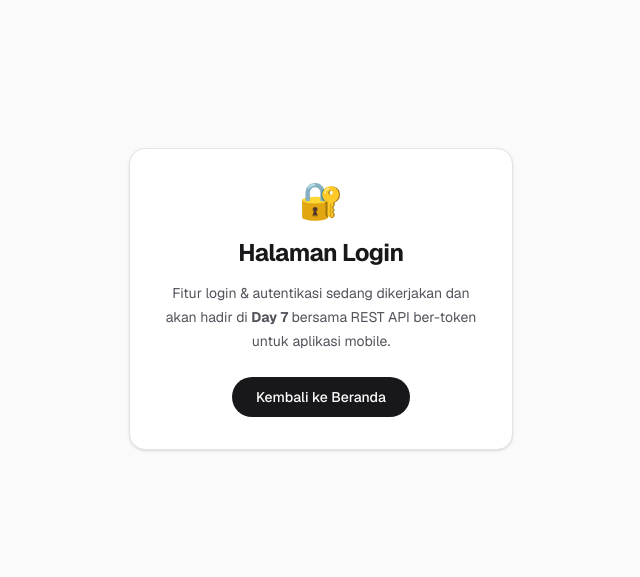
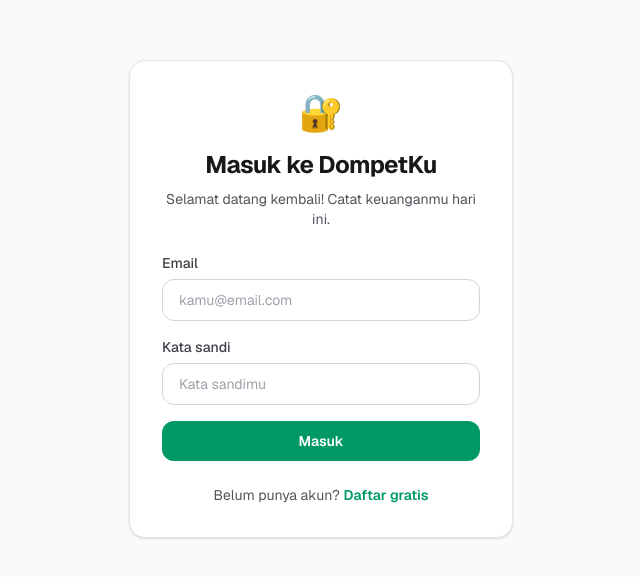
Before and after one commit to bintangyudhis/dompetku-web, a Next.js app: page /login in a window 1280 px wide. Shown: the part 101-678 px from the top of the page, without its empty margins (319-959 px from the left). Built offline with nearby package versions, Linux system fonts and the light colour scheme; no server answers.

Commit message:
Day 2: halaman login + register + proteksi route [skip-vercel]

```diff
--- a/src/app/login/page.tsx
+++ b/src/app/login/page.tsx
@@ -1,27 +1,23 @@
-import Link from "next/link";
+import { getServerSession } from "next-auth";
+import { redirect } from "next/navigation";
+import { authOptions } from "@/lib/auth";
+import AuthForm from "@/components/AuthForm";
 
-export default function LoginPage() {
+export const metadata = {
+  title: "Masuk — DompetKu",
+  description: "Masuk ke akun DompetKu untuk mencatat keuanganmu.",
+};
+
+// Halaman ini membaca sesi (cookies) → boleh blocking, render per-request.
+export const instant = false;
+
+export default async function LoginPage() {
+  const session = await getServerSession(authOptions);
+  if (session) redirect("/transaksi");
+
   return (
-    <main className="flex flex-1 items-center justify-center bg-zinc-50 px-6 font-sans dark:bg-black">
-      <div className="w-full max-w-sm rounded-2xl border border-zinc-200 bg-white p-8 text-center shadow-sm dark:border-zinc-800 dark:bg-zinc-950">
-        <div className="text-4xl" aria-hidden="true">
-          🔐
-        </div>
-        <h1 className="mt-4 text-2xl font-bold tracking-tight text-zinc-900 dark:text-zinc-50">
-          Halaman Login
-        </h1>
-        <p className="mt-3 text-sm leading-6 text-zinc-600 dark:text-zinc-400">
-          Fitur login & autentikasi sedang dikerjakan dan akan hadir di{" "}
-          <strong>Day 7</strong> bersama REST API ber-token untuk aplikasi
-          mobile.
-        </p>
-        <Link
-          href="/"
-          className="mt-6 inline-block rounded-full bg-zinc-900 px-6 py-2.5 text-sm font-medium text-white transition hover:bg-zinc-700 dark:bg-zinc-50 dark:text-zinc-900 dark:hover:bg-zinc-300"
-        >
-          Kembali ke Beranda
-        </Link>
-      </div>
+    <main className="flex flex-1 items-center justify-center bg-zinc-50 px-6 py-12 font-sans dark:bg-black">
+      <AuthForm mode="login" />
     </main>
   );
 }
--- /dev/null
+++ b/src/app/register/page.tsx
@@ -0,0 +1,23 @@
+import { getServerSession } from "next-auth";
+import { redirect } from "next/navigation";
+import { authOptions } from "@/lib/auth";
+import AuthForm from "@/components/AuthForm";
+
+export const metadata = {
+  title: "Daftar — DompetKu",
+  description: "Buat akun DompetKu gratis dan mulai mencatat keuanganmu.",
+};
+
+// Halaman ini membaca sesi (cookies) → boleh blocking, render per-request.
+export const instant = false;
+
+export default async function RegisterPage() {
+  const session = await getServerSession(authOptions);
+  if (session) redirect("/transaksi");
+
+  return (
+    <main className="flex flex-1 items-center justify-center bg-zinc-50 px-6 py-12 font-sans dark:bg-black">
+      <AuthForm mode="register" />
+    </main>
+  );
+}
--- /dev/null
+++ b/src/components/AuthForm.tsx
@@ -0,0 +1,197 @@
+"use client";
+
+import { useState } from "react";
+import { signIn } from "next-auth/react";
+import { useRouter } from "next/navigation";
+import Link from "next/link";
+
+interface AuthFormProps {
+  mode: "login" | "register";
+}
+
+/**
+ * Form login & register — dipakai di /login dan /register.
+ * Register: buat akun via API lalu masuk otomatis.
+ */
+export default function AuthForm({ mode }: AuthFormProps) {
+  const router = useRouter();
+  const [name, setName] = useState("");
+  const [email, setEmail] = useState("");
+  const [password, setPassword] = useState("");
+  const [error, setError] = useState<string | null>(null);
+  const [loading, setLoading] = useState(false);
+
+  const isRegister = mode === "register";
+
+  async function handleSubmit(e: React.FormEvent) {
+    e.preventDefault();
+    setError(null);
+    setLoading(true);
+
+    try {
+      if (isRegister) {
+        const res = await fetch("/api/auth/register", {
+          method: "POST",
+          headers: { "Content-Type": "application/json" },
+          body: JSON.stringify({ name, email, password }),
+        });
+        const data = await res.json();
+        if (!res.ok) {
+          setError(data.error ?? "Pendaftaran gagal. Coba lagi.");
+          setLoading(false);
+          return;
+        }
+      }
+
+      const result = await signIn("credentials", {
+        email,
+        password,
+        redirect: false,
+      });
+
+      if (result?.error) {
+        setError(
+          isRegister
+            ? "Akun berhasil dibuat, tetapi masuk otomatis gagal. Silakan masuk manual."
+            : "Email atau kata sandi salah."
+        );
+        setLoading(false);
+        return;
+      }
+
+      router.push("/transaksi");
+      router.refresh();
+    } catch {
+      setError("Terjadi kesalahan jaringan. Coba lagi.");
+      setLoading(false);
+    }
+  }
+
+  const inputCls =
+    "w-full rounded-xl border border-zinc-300 bg-white px-4 py-2.5 text-sm text-zinc-900 outline-none transition placeholder:text-zinc-400 focus:border-emerald-500 focus:ring-2 focus:ring-emerald-200 dark:border-zinc-700 dark:bg-zinc-900 dark:text-zinc-50 dark:focus:border-emerald-500 dark:focus:ring-emerald-900";
+
+  return (
+    <div className="w-full max-w-sm rounded-2xl border border-zinc-200 bg-white p-8 shadow-sm dark:border-zinc-800 dark:bg-zinc-950">
+      <div className="text-center">
+        <div className="text-4xl" aria-hidden="true">
+          {isRegister ? "📝" : "🔐"}
+        </div>
+        <h1 className="mt-4 text-2xl font-bold tracking-tight text-zinc-900 dark:text-zinc-50">
+          {isRegister ? "Buat Akun DompetKu" : "Masuk ke DompetKu"}
+        </h1>
+        <p className="mt-2 text-sm text-zinc-600 dark:text-zinc-400">
+          {isRegister
+            ? "Daftar gratis — kategori & shortcut siap pakai langsung dibuatkan."
+            : "Selamat datang kembali! Catat keuanganmu hari ini."}
+        </p>
+      </div>
+
+      <form onSubmit={handleSubmit} className="mt-6 space-y-4">
+        {isRegister && (
+          <div>
+            <label
+              htmlFor="nama"
+              className="mb-1.5 block text-sm font-medium text-zinc-700 dark:text-zinc-300"
+            >
+              Nama
+            </label>
+            <input
+              id="nama"
+              type="text"
+              value={name}
+              onChange={(e) => setName(e.target.value)}
+              placeholder="Nama kamu"
+              required
+              minLength={2}
+              maxLength={80}
+              autoComplete="name"
+              className={inputCls}
+            />
+          </div>
+        )}
+
+        <div>
+          <label
+            htmlFor="email"
+            className="mb-1.5 block text-sm font-medium text-zinc-700 dark:text-zinc-300"
+          >
+            Email
+          </label>
+          <input
+            id="email"
+            type="email"
+            value={email}
+            onChange={(e) => setEmail(e.target.value)}
+            placeholder="kamu@email.com"
+            required
+            maxLength={120}
+            autoComplete="email"
+            className={inputCls}
+          />
+        </div>
+
+        <div>
+          <label
+            htmlFor="password"
+            className="mb-1.5 block text-sm font-medium text-zinc-700 dark:text-zinc-300"
+          >
+            Kata sandi
+          </label>
+          <input
+            id="password"
+            type="password"
+            value={password}
+            onChange={(e) => setPassword(e.target.value)}
+            placeholder={isRegister ? "Minimal 6 karakter" : "Kata sandimu"}
+            required
+            minLength={6}
+            maxLength={72}
+            autoComplete={isRegister ? "new-password" : "current-password"}
+            className={inputCls}
+          />
+        </div>
+
+        {error && (
+          <p
+            role="alert"
+            className="rounded-xl bg-red-50 px-4 py-2.5 text-sm text-red-700 dark:bg-red-950 dark:text-red-300"
+          >
+            {error}
+          </p>
+        )}
+
+        <button
+          type="submit"
+          disabled={loading}
+          className="w-full rounded-xl bg-emerald-600 px-4 py-2.5 text-sm font-semibold text-white transition hover:bg-emerald-700 disabled:cursor-not-allowed disabled:opacity-60"
+        >
+          {loading ? "Memproses…" : isRegister ? "Daftar" : "Masuk"}
+        </button>
+      </form>
+
+      <p className="mt-6 text-center text-sm text-zinc-600 dark:text-zinc-400">
+        {isRegister ? (
+          <>
+            Sudah punya akun?{" "}
+            <Link
+              href="/login"
+              className="font-semibold text-emerald-600 hover:underline dark:text-emerald-400"
+            >
+              Masuk di sini
+            </Link>
+          </>
+        ) : (
+          <>
+            Belum punya akun?{" "}
+            <Link
+              href="/register"
+              className="font-semibold text-emerald-600 hover:underline dark:text-emerald-400"
+            >
+              Daftar gratis
+            </Link>
+          </>
+        )}
+      </p>
+    </div>
+  );
+}
--- a/src/lib/features.ts
+++ b/src/lib/features.ts
@@ -1,4 +1,4 @@
-// Data statis Day 1 — akan digantikan data dinamis di hari-hari berikutnya.
+// Data statis untuk landing page — diperbarui mengikuti rencana program.
 
 export interface Fitur {
   judul: string;
@@ -32,6 +32,12 @@ export const fiturUnggulan: Fitur[] = [
     ikon: "📈",
   },
   {
+    judul: "Shortcut Cepat",
+    deskripsi:
+      'Catat pengeluaran rutin seperti "Parkir 2k" atau "Kopi 15k" dalam satu klik — preset bisa ditambah dan diubah sendiri.',
+    ikon: "⚡",
+  },
+  {
     judul: "API untuk Aplikasi Mobile",
     deskripsi:
       "Menyediakan REST API agar aplikasi mobile (Flutter) bisa mengambil data langsung dari web ini.",
@@ -48,38 +54,20 @@ export interface RencanaHari {
 export const rencana7Hari: RencanaHari[] = [
   {
     hari: 1,
-    judul: "Scaffold & Landing Page",
-    deskripsi: "Inisialisasi proyek Next.js dan halaman utama berbahasa Indonesia.",
+    judul: "Scaffold & Database",
+    deskripsi:
+      "Proyek Next.js + landing page; skema Prisma (User, Category, Transaction, Budget) live di Supabase Postgres; deploy Vercel.",
   },
   {
     hari: 2,
-    judul: "Database dengan Prisma",
-    deskripsi: "Skema database SQLite untuk transaksi dan kategori.",
+    judul: "Login & Pencatatan Transaksi",
+    deskripsi:
+      "Autentikasi NextAuth (login/register, proteksi route, profil); CRUD kategori & transaksi + filter & pencarian; shortcut pengeluaran 1-klik.",
   },
   {
     hari: 3,
-    judul: "Dashboard Ringkasan",
-    deskripsi: "Halaman dashboard dengan total pemasukan, pengeluaran, dan saldo.",
-  },
-  {
-    hari: 4,
-    judul: "CRUD Transaksi",
-    deskripsi: "Tambah, ubah, dan hapus catatan pemasukan serta pengeluaran.",
-  },
-  {
-    hari: 5,
-    judul: "Kategori & Filter",
-    deskripsi: "Kelola kategori, filter transaksi berdasarkan tanggal dan kategori.",
-  },
-  {
-    hari: 6,
-    judul: "Grafik & Laporan",
-    deskripsi: "Visualisasi tren keuangan dan laporan bulanan.",
-  },
-  {
-    hari: 7,
-    judul: "REST API + Autentikasi",
+    judul: "Dashboard & API Mobile",
     deskripsi:
-      "API ber-token agar aplikasi mobile minggu ke-2 bisa mengambil data dari server ini.",
+      "Dashboard ringkasan + analisa per kategori; budget & pemasukan tetap; REST API ber-token untuk aplikasi Flutter minggu ke-3.",
   },
 ];
--- /dev/null
+++ b/src/middleware.ts
@@ -0,0 +1,13 @@
+import { withAuth } from "next-auth/middleware";
+
+/**
+ * Proteksi route — pengguna yang belum masuk diarahkan ke /login
+ * (halaman signIn kustom dari konfigurasi NextAuth).
+ */
+export default withAuth({
+  pages: { signIn: "/login" },
+});
+
+export const config = {
+  matcher: ["/transaksi/:path*", "/kategori/:path*", "/profil/:path*"],
+};
```
Also changed, not shown: src/app/page.tsx (+7 -7 lines), 1 other file (tests, documents, lock files or other folders).
